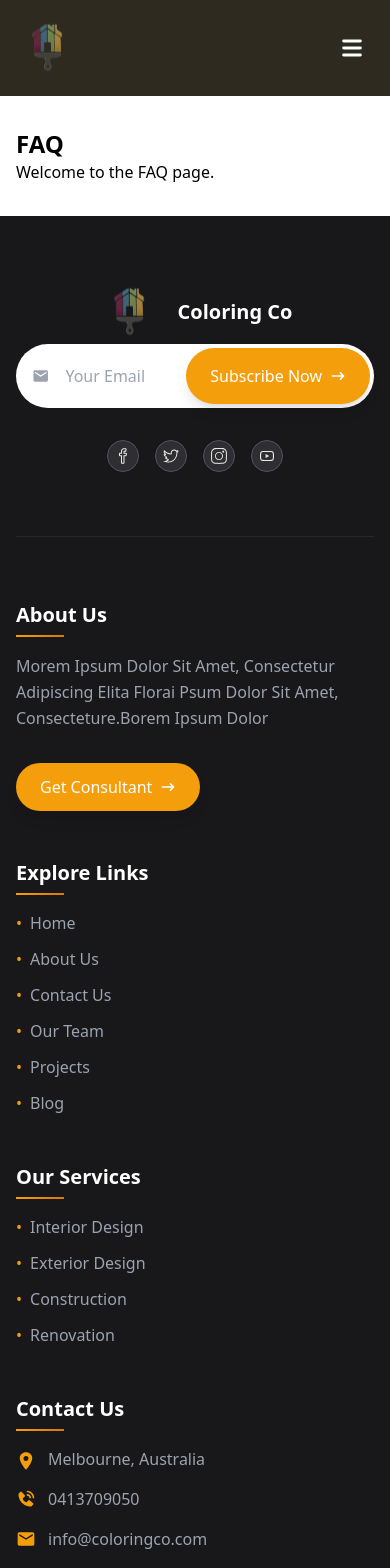
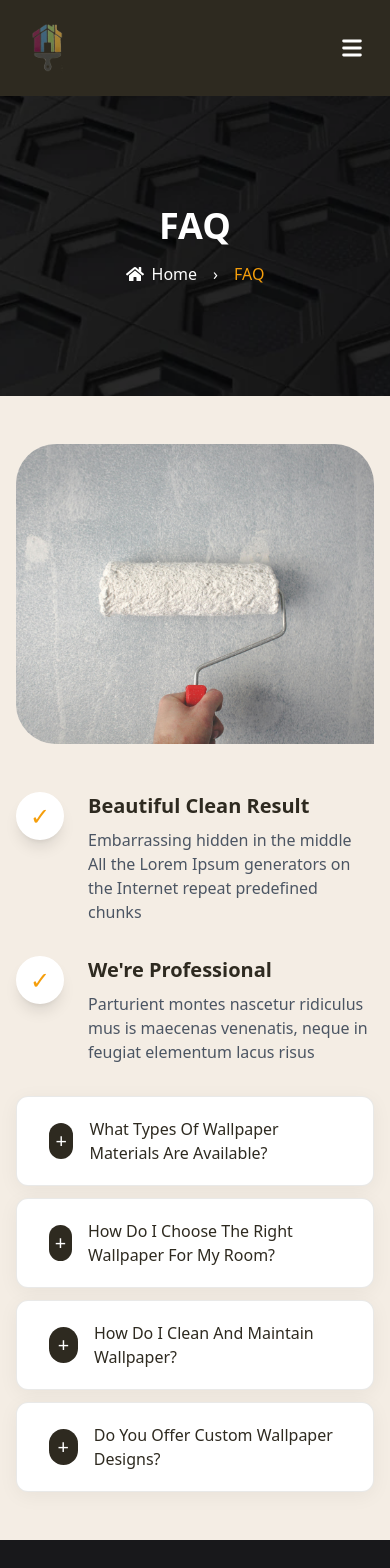
Before and after one commit to YASIN1881/COLORING-CO, a React (Vite) app: page /faq in a window 390 px wide. Shown: the top 1568 px of the page. Built offline with nearby package versions, Linux system fonts and the light colour scheme.

Commit message:
feat(components): Add FAQ section with animated features
- Add FAQ accordion with smooth animations
- Implement feature cards with hover effects
- Create responsive layout for desktop/mobile
- Add custom styling for active/hover states
- Include professional service highlights

```diff
--- a/src/App.jsx
+++ b/src/App.jsx
@@ -1,4 +1,4 @@
-import { BrowserRouter as Router, Route, Routes, useLocation } from 'react-router-dom';
+import { BrowserRouter as Router, Route, Routes } from 'react-router-dom';
 import TobBar from './components/TopBar/TopBar'
 import NavBar from './components/NavBar/NavBar';
 import Home from './pages/Home';
@@ -11,12 +11,9 @@ import ServicePage from './pages/ServicePage';
 import Footer from './components/Footer/Footer';
 
 function AppContent() {
-    const location = useLocation();
-    const isHomePage = location.pathname === '/';
-
     return (
         <div>
-            {isHomePage && <TobBar />}
+            <TobBar />
             <NavBar />
             <Routes>
                 <Route path="/" element={<Home />} />
--- /dev/null
+++ b/src/components/FAQ/FAQ.jsx
@@ -0,0 +1,165 @@
+import { useState } from 'react';
+import PropTypes from 'prop-types';
+
+// FAQ Data
+const faqData = [
+    {
+        id: 1,
+        question: "What Types Of Wallpaper Materials Are Available?",
+        answer: "Bring To The Table Win-Win Survival Strategies To Ensure Proactive Domination. At The End Of The Day, Going Forward, A New Normal That Has Evolved From Generation X Is On The"
+    },
+    {
+        id: 2,
+        question: "How Do I Choose The Right Wallpaper For My Room?",
+        answer: "We offer a wide variety of wallpaper materials including vinyl, non-woven, paper-backed vinyl, fabric-backed vinyl, and natural materials. Each type has its unique characteristics and benefits suitable for different spaces and requirements."
+    },
+    {
+        id: 3,
+        question: "How Do I Clean And Maintain Wallpaper?",
+        answer: "Regular maintenance includes gentle dusting with a soft cloth or vacuum brush attachment. For specific cleaning methods, it depends on the wallpaper type. We provide detailed care instructions for each wallpaper material we install."
+    },
+    {
+        id: 4,
+        question: "Do You Offer Custom Wallpaper Designs?",
+        answer: "Yes, we offer custom wallpaper design services. Our team can help create unique patterns and designs tailored to your specific preferences and interior design needs."
+    }
+];
+
+// Feature Card Component
+const FeatureCard = ({ title, description }) => (
+    <div className="flex items-start gap-6 mb-8 group">
+        <div className="relative w-12 h-12">
+            <div className="absolute inset-0 bg-gradient-to-r from-amber-400 to-amber-600
+                opacity-0 group-hover:opacity-20 blur-md transition-all duration-700 rounded-full"></div>
+            <div className="relative w-12 h-12 rounded-full bg-white flex items-center justify-center flex-shrink-0
+                group-hover:bg-amber-500 transition-all duration-500 shadow-lg">
+                <span className="text-amber-500 text-2xl transition-all duration-300
+                    hover:text-amber-500 transform group-hover:text-white
+                    group-hover:rotate-[360deg] group-hover:scale-110">✓</span>
+            </div>
+        </div>
+        <div className="transform transition-all duration-500 group-hover:translate-x-2">
+            <h3 className="text-[#2E2A20] text-xl font-bold mb-2">{title}</h3>
+            <p className="text-gray-600 group-hover:text-gray-700 transition-colors duration-300">{description}</p>
+        </div>
+    </div>
+);
+
+FeatureCard.propTypes = {
+    title: PropTypes.string.isRequired,
+    description: PropTypes.string.isRequired
+};
+
+// FAQ Item Component
+const FAQItem = ({ item, isOpen, onToggle }) => (
+    <div className="transition-all duration-300">
+        <div className={`transition-all duration-500 ${
+            isOpen
+                ? 'bg-amber-500 border-amber-500'
+                : 'bg-white hover:bg-white/80'
+            } rounded-xl border border-[#2E2A20]/10 shadow-[0_4px_20px_0px_rgba(0,0,0,0.05)]
+            hover:shadow-[0_6px_24px_0px_rgba(234,179,8,0.12)] hover:border-amber-500/30`}
+        >
+            <button
+                onClick={onToggle}
+                className="w-full px-8 py-5 flex items-center justify-between"
+            >
+                <div className="flex items-center gap-4">
+                    <div className={`relative w-9 h-9 sm:w-11 sm:h-11 rounded-full flex items-center justify-center
+                        transition-colors duration-300 ${isOpen ? 'bg-white/20' : 'bg-[#2E2A20]'}`}>
+                        <div className="absolute top-1/2 left-1/2 -translate-x-1/2 -translate-y-1/2">
+                            <span className="text-white text-xl sm:text-2xl font-normal select-none">
+                                {isOpen ? '−' : '+'}
+                            </span>
+                        </div>
+                    </div>
+                    <span className={`font-medium text-base sm:text-lg transition-colors duration-300 text-left
+                        ${isOpen ? 'text-white' : 'text-[#2E2A20] group-hover:text-amber-500'}`}>
+                        {item.question}
+                    </span>
+                </div>
+            </button>
+            <div className={`grid transition-all duration-300 ease-in-out ${
+                isOpen ? 'grid-rows-[1fr]' : 'grid-rows-[0fr]'
+            }`}>
+                <div className="overflow-hidden">
+                    <div className="px-8 pb-5 text-white ml-14 sm:ml-16 text-sm sm:text-base">
+                        {item.answer}
+                    </div>
+                </div>
+            </div>
+        </div>
+    </div>
+);
+
+FAQItem.propTypes = {
+    item: PropTypes.shape({
+        id: PropTypes.number.isRequired,
+        question: PropTypes.string.isRequired,
+        answer: PropTypes.string.isRequired
+    }).isRequired,
+    isOpen: PropTypes.bool.isRequired,
+    onToggle: PropTypes.func.isRequired
+};
+
+// Features Section Component
+const FeaturesSection = () => (
+    <div className="space-y-8">
+        <div className="rounded-[2.5rem] rounded-br-none overflow-hidden h-[300px] mb-12 group">
+            <img
+                src="/img/service-3-1.jpg"
+                alt="Wallpaper Service"
+                className="w-full h-full object-cover transform transition-transform duration-700
+                    group-hover:scale-110"
+            />
+        </div>
+        <FeatureCard
+            title="Beautiful Clean Result"
+            description="Embarrassing hidden in the middle All the Lorem Ipsum generators on the Internet repeat predefined chunks"
+        />
+        <FeatureCard
+            title="We're Professional"
+            description="Parturient montes nascetur ridiculus mus is maecenas venenatis, neque in feugiat elementum lacus risus"
+        />
+    </div>
+);
+
+// FAQ Section Component
+const FAQSection = ({ openQuestion, setOpenQuestion }) => (
+    <div className="space-y-3 sm:space-y-4">
+        {faqData.map((item) => (
+            <FAQItem
+                key={item.id}
+                item={item}
+                isOpen={openQuestion === item.id}
+                onToggle={() => setOpenQuestion(openQuestion === item.id ? null : item.id)}
+            />
+        ))}
+    </div>
+);
+
+FAQSection.propTypes = {
+    openQuestion: PropTypes.number,
+    setOpenQuestion: PropTypes.func.isRequired
+};
+
+// Main FAQ Component
+const FAQ = () => {
+    const [openQuestion, setOpenQuestion] = useState(0);
+
+    return (
+        <div className="w-full bg-[#F4EDE4] py-12 sm:py-14 md:py-16 lg:py-20">
+            <div className="container mx-auto px-4 sm:px-6 md:px-8 lg:px-16 max-w-[1400px]">
+                <div className="grid grid-cols-1 lg:grid-cols-2 gap-8 sm:gap-10 lg:gap-12">
+                    <FeaturesSection />
+                    <FAQSection
+                        openQuestion={openQuestion}
+                        setOpenQuestion={setOpenQuestion}
+                    />
+                </div>
+            </div>
+        </div>
+    );
+};
+
+export default FAQ;
--- a/src/pages/AboutUs.jsx
+++ b/src/pages/AboutUs.jsx
@@ -8,7 +8,6 @@ export default function AboutUs() {
             <PageHeader title="About Us" currentPage="About" />
             <WallDesignHero />
             <WhyChooseUs />
-            {/* Add your about page content here */}
         </div>
     );
 }
--- a/src/pages/Blog.jsx
+++ b/src/pages/Blog.jsx
@@ -1,11 +1,9 @@
+import PageHeader from "../components/PageHeader/PageHeader";
+
 export default function Blog() {
     return (
         <div>
-            <main className="container mx-auto px-4 py-8">
-                <h1 className="text-2xl font-bold">Blog</h1>
-                <p>Welcome to the Blog page.</p>
-            </main>
-            {/* Add Footer component here */}
+            <PageHeader title="Blog" currentPage="Blog" />
         </div>
     );
 }
--- a/src/pages/FAQ.jsx
+++ b/src/pages/FAQ.jsx
@@ -1,12 +1,11 @@
+import PageHeader from "../components/PageHeader/PageHeader";
+import FAQ from "../components/FAQ/FAQ";
 
-export default function FAQ() {
+export default function FAQPage() {
     return (
-        <div>
-            <main className="container mx-auto px-4 py-8">
-                <h1 className="text-2xl font-bold">FAQ</h1>
-                <p>Welcome to the FAQ page.</p>
-            </main>
-            {/* Add Footer component here */}
+        <div className="min-h-screen bg-[#F5F5F4]">
+            <PageHeader title="FAQ" currentPage="FAQ" />
+            <FAQ />
         </div>
     );
 }
```
